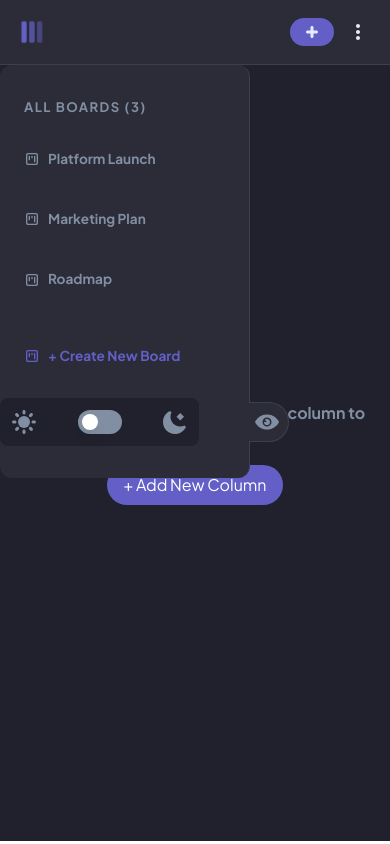
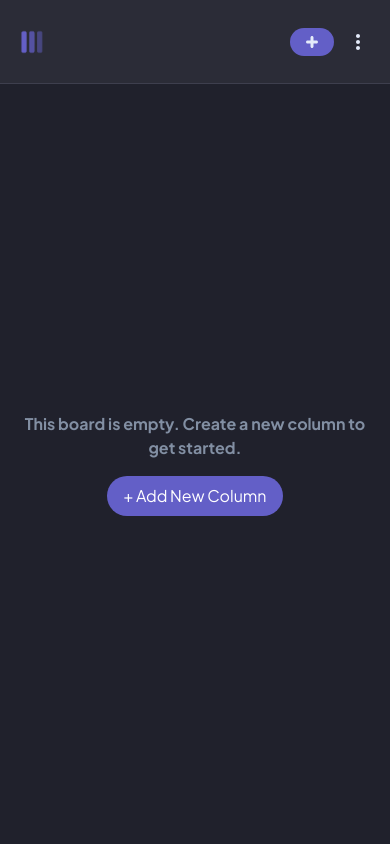
Before and after one commit to elandmartinez/Kanban-app, a React (Create React App) app: page / in a window 390 px wide. Built offline with nearby package versions, Linux system fonts and the light colour scheme.

Commit message:
adjusted header height to math main section height and ocuppy only 100vh

```diff
--- a/src/App.tsx
+++ b/src/App.tsx
@@ -1,12 +1,31 @@
+import { useEffect, useState } from "react";
 import Header from "./components/Header";
 import MainSection from "./components/MainSection";
 import "./index.css"
 
 function App() {
+  //insert and observer here that detects when screen is thinner than sm breakpoint so DiaologSidebar mounts
+  const minusSmScreenSize = "(max-width: 640px)"
+  const [isUnderSmScreen, setIsUnderSmScreen] = useState(() => window.matchMedia(minusSmScreenSize).matches)
+
+  useEffect(() => {
+    const mediaQueryList = window.matchMedia(minusSmScreenSize)
+
+    const mediaQueryListener = (event: MediaQueryListEvent) => {
+      setIsUnderSmScreen(event.matches)
+    }
+
+    mediaQueryList.addEventListener("change", mediaQueryListener)
+
+    return () => {
+      mediaQueryList.removeEventListener("change", mediaQueryListener)
+    }
+  }, [])
+
   return (
-    <div className="App">
-      <Header />
-      <MainSection />
+    <div className="App h-screen">
+      <Header isUnderSmScreen={isUnderSmScreen} />
+      <MainSection isUnderSmScreen={isUnderSmScreen} />
     </div>
   );
 }
--- a/src/components/Header.tsx
+++ b/src/components/Header.tsx
@@ -4,29 +4,14 @@
 import { Dialog, DialogTrigger, DialogContent } from "./ui/dialog"
 import DialogSidebar from "./DialogSidebar"
 import Icon from "./Icon"
-import { useEffect, useState } from "react"
 
-export default function Header () {
-  //insert and observer here that detects when screen is thinner than sm breakpoint so DiaologSidebar mounts
-  const minusSmScreenSize = "(max-width: 640px)"
-  const [isUnderSmScreen, setIsUnderSmScreen] = useState(() => window.matchMedia(minusSmScreenSize).matches)
+interface HeaderProps {
+  isUnderSmScreen: boolean
+}
 
-  useEffect(() => {
-    const mediaQueryList = window.matchMedia(minusSmScreenSize)
-
-    const mediaQueryListener = (event: MediaQueryListEvent) => {
-      setIsUnderSmScreen(event.matches)
-    }
-
-    mediaQueryList.addEventListener("change", mediaQueryListener)
-
-    return () => {
-      mediaQueryList.removeEventListener("change", mediaQueryListener)
-    }
-  }, [])
-
+export default function Header ({ isUnderSmScreen }: HeaderProps) {
   return (
-    <header className="flex justify-between items-center bg-darkGrey p-4 text-white border-b border-[#3e3f4b]">
+    <header className="flex justify-between h-[10vh] items-center bg-darkGrey p-4 text-white border-b border-linesDark">
       <Dialog>
 
         <DialogTrigger asChild>
--- a/src/components/MainSection.tsx
+++ b/src/components/MainSection.tsx
@@ -1,12 +1,23 @@
 import Sidebar from "./Sidebar";
 
-export default function MainSection () {
+interface mainSectionProps {
+  isUnderSmScreen: boolean
+}
+
+export default function MainSection ({ isUnderSmScreen }: mainSectionProps ) {
+
   return (
-    <main className="w-screen relative h-[92vh] bg-veryDarkGrey text-mediumGrey flex justify-end">
+    <main className="w-screen relative h-[90vh] bg-veryDarkGrey text-mediumGrey flex justify-end">
 
-      <Sidebar />
+      {
+        isUnderSmScreen ?
+        null
+        :
+        <Sidebar />
+      }
 
-      <div className="main-section right-0 bottom-0 bg-veryDarkGrey w-[100%] text-center p-6 flex flex-col justify-center items-center transition-all duration-300">
+
+      <div className="main-section bg-veryDarkGrey w-[100%] text-center p-6 flex flex-col justify-center items-center transition-all duration-300">
         <p className="font-bold" >This board is empty. Create a new column to get started.</p>
         <button className="interactable mt-4 bg-mainPurple text-white border-none px-4 py-2 rounded-[20px] cursor-pointer hover:bg-mainPurpleHover">
           + Add New Column
--- a/src/components/Sidebar.tsx
+++ b/src/components/Sidebar.tsx
@@ -26,7 +26,7 @@
 
   return (
     <aside ref={sidebarRef} className="min-w-[250px] border-r-[1px] border-linesDark absolute left-0 w-[250px] rounded-xl bg-darkGrey text-mediumGrey text-[0.85rem] font-bold flex-col justify-between items-center py-4 transition-all duration-300
-      sm:h-[92vh] sm:flex sm:rounded-none">
+      sm:h-full sm:flex sm:rounded-none">
       <nav className="w-full text-start p-4 pl-0">
         <h3 className="text-[0.82rem] tracking-[0.11em] font-bold mb-4 pl-6">
           ALL BOARDS (3)
```
